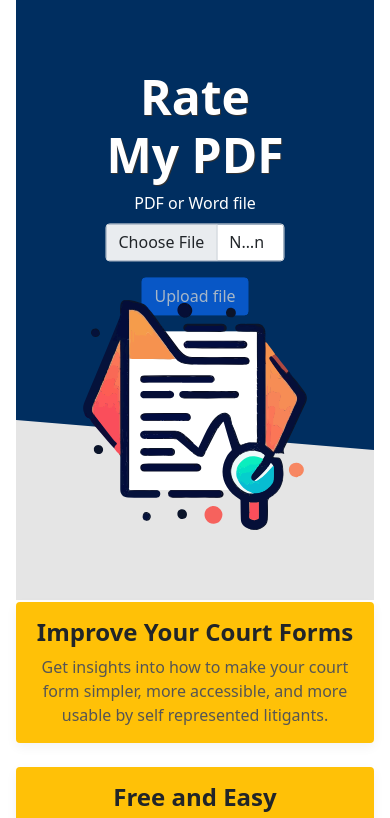
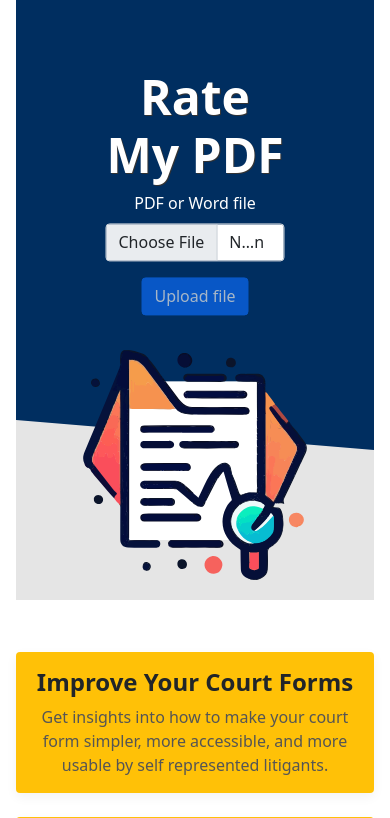
Before and after one commit to SuffolkLITLab/RateMyPDF, a FastAPI app: page / in a window 390 px wide. Shown: the top 818 px of the page. Run offline with FastAPI, Linux system fonts and the light colour scheme.

Commit message:
Adjust margins and positioning of the checkmark image for small devices.

```diff
--- a/app/static/css/ratemypdf.css
+++ b/app/static/css/ratemypdf.css
@@ -108,6 +108,14 @@ body {
   height: 230px;
   margin-top: -300px;
   z-index: 2;
+}
+
+/* Media query for small devices (phones) */
+@media (max-width: 576px) {
+  /* Adjust location of the checkmark image for smaller devices */
+  .checkmark-image {
+    margin-top: -250px;
+  }
 }
 
 /* Custom styles for the footer */
```
